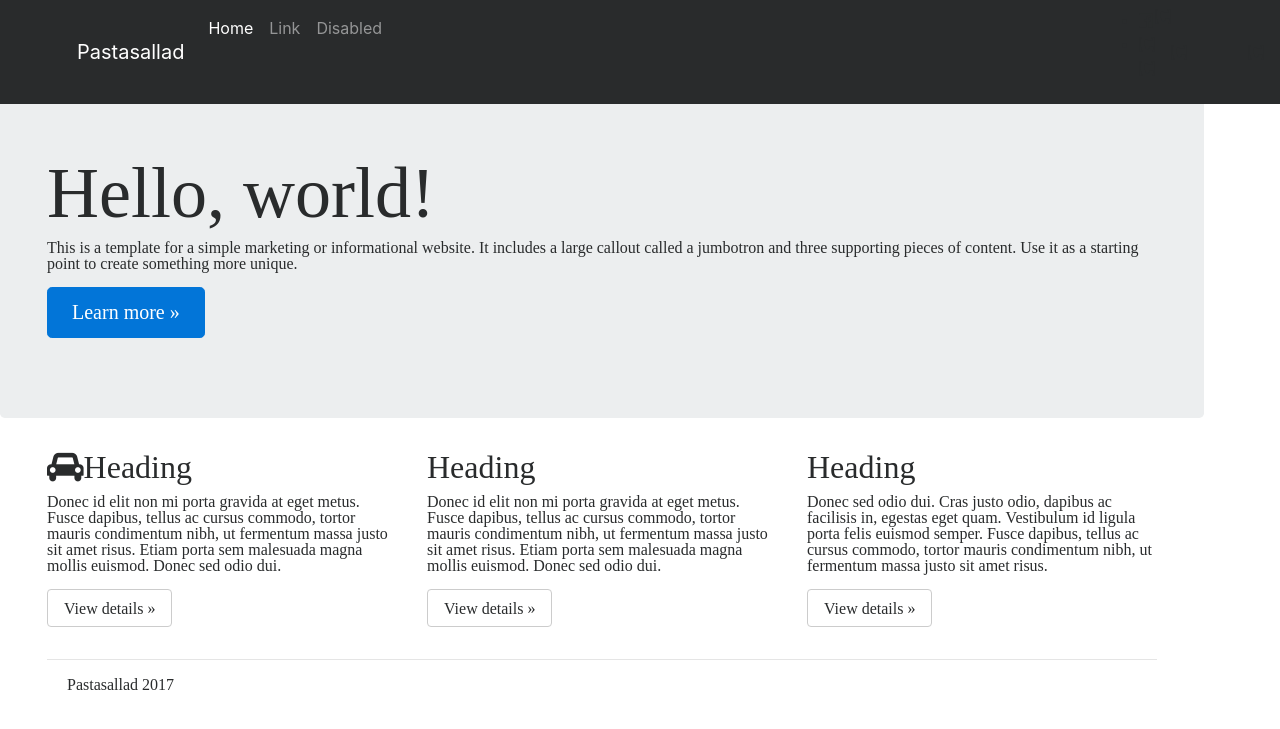
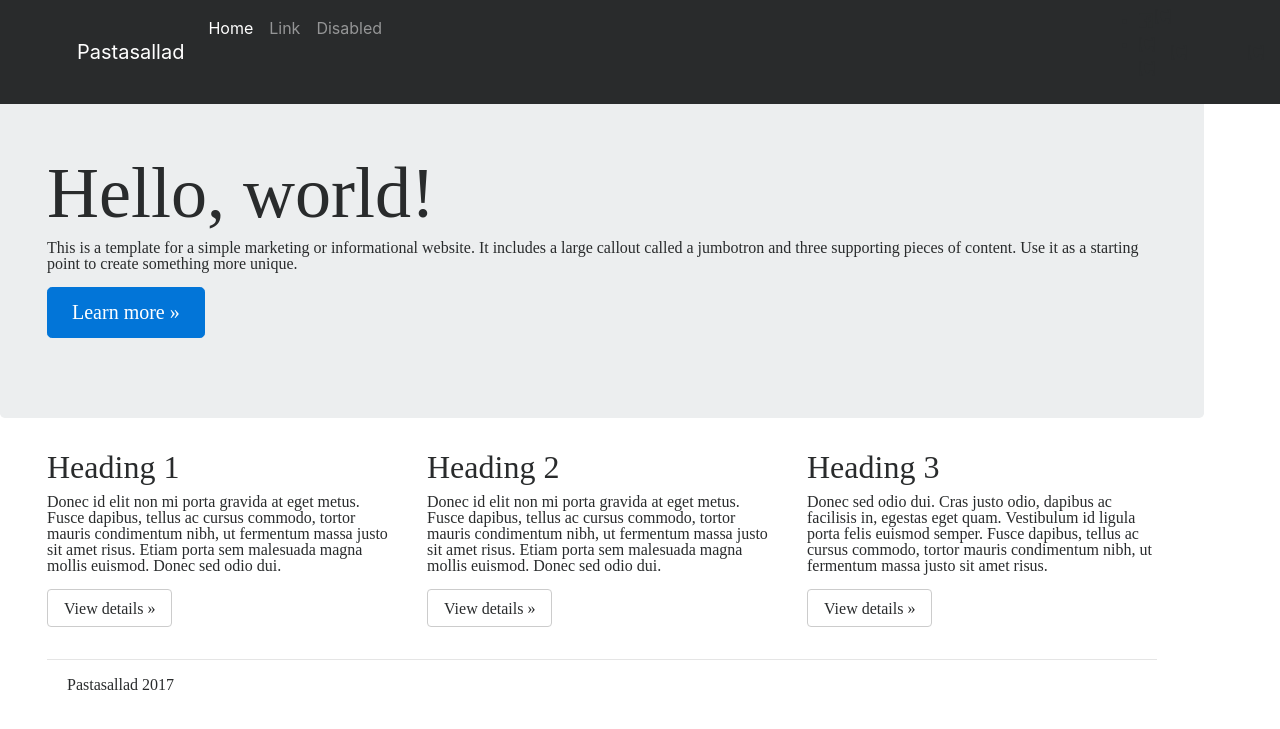
Before and after one commit to Pastasallad/pastasallad.github.io, a Jekyll site: the page built from index.html, in a window 1280 px wide. Shown: the top 729 px of the page. Built offline with Jekyll 4.4.1, drawn with Linux system fonts in a browser that asks for light colours; nearby versions of some CDN libraries.

Commit message:
Update index.html

```diff
--- a/index.html
+++ b/index.html
@@ -13,17 +13,17 @@ title: Hello World!
 <div class="container">
       <div class="row">
       <div class="col-md-4">
-            <h2><i class="fa fa-car"></i>Heading</h2>
+            <h2>Heading 1</h2>
         <p>Donec id elit non mi porta gravida at eget metus. Fusce dapibus, tellus ac cursus commodo, tortor mauris condimentum nibh, ut fermentum massa justo sit amet risus. Etiam porta sem malesuada magna mollis euismod. Donec sed odio dui. </p>
         <p><a class="btn btn-secondary" href="#" role="button">View details &raquo;</a></p>
       </div>
       <div class="col-md-4">
-        <h2>Heading</h2>
+        <h2>Heading 2</h2>
         <p>Donec id elit non mi porta gravida at eget metus. Fusce dapibus, tellus ac cursus commodo, tortor mauris condimentum nibh, ut fermentum massa justo sit amet risus. Etiam porta sem malesuada magna mollis euismod. Donec sed odio dui. </p>
         <p><a class="btn btn-secondary" href="#" role="button">View details &raquo;</a></p>
       </div>
       <div class="col-md-4">
-        <h2>Heading</h2>
+        <h2>Heading 3</h2>
         <p>Donec sed odio dui. Cras justo odio, dapibus ac facilisis in, egestas eget quam. Vestibulum id ligula porta felis euismod semper. Fusce dapibus, tellus ac cursus commodo, tortor mauris condimentum nibh, ut fermentum massa justo sit amet risus.</p>
         <p><a class="btn btn-secondary" href="#" role="button">View details &raquo;</a></p>
       </div>
```
